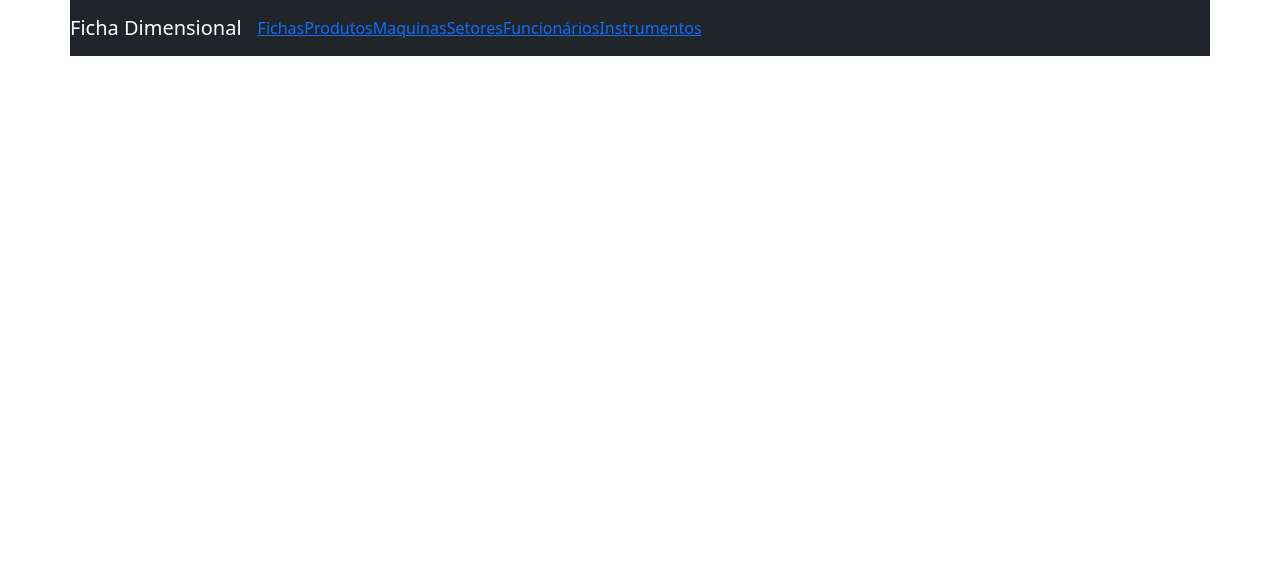
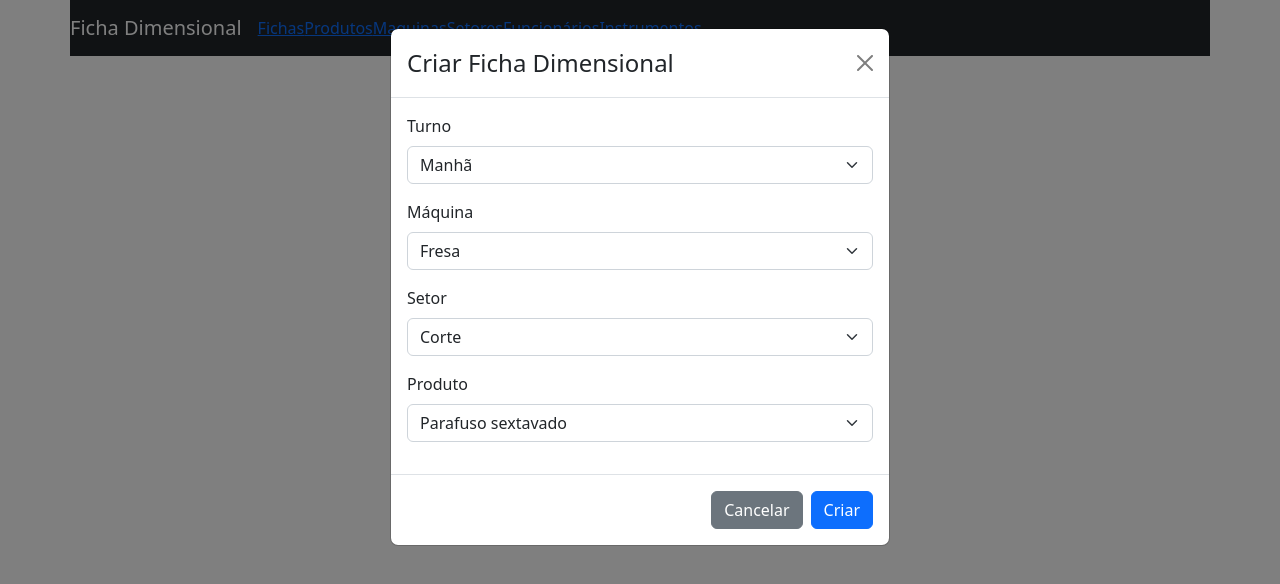
Before and after one commit to DaniloOC/ficha-dimensional-app, a React (Create React App) app: page /modal/ficha in a window 1280 px wide. Shown: the top 584 px of the page. Built offline with nearby package versions, Linux system fonts and the light colour scheme.

Commit message:
Criar modal para criar a ficha

```diff
--- a/src/App.js
+++ b/src/App.js
@@ -14,6 +14,7 @@ import Instrumento from './components/forms/Instrumento';
 import Maquina from './components/forms/Maquina';
 import Produto from './components/forms/Produto';
 import Setor from './components/forms/Setor';
+import FichaModal from './components/FichaModal';
 
 const Header = () => {
     return (
@@ -42,6 +43,7 @@ function App() {
                     </Row>
                     <Row>
                         <Routes>
+                            <Route exact path='/ficha-dimensional-app' element={<Fichas />} />
                             <Route exact path="/" element={<Fichas />} />
                             <Route exact path="/produtos" element={<Produtos />} />
                             <Route exact path="/maquinas" element={<Maquinas />} />
@@ -54,6 +56,7 @@ function App() {
                             <Route path="/forms/setor/:id?" element={<Setor />} />
                             <Route path="/forms/funcionario/:id?" element={<Funcionario />} />
                             <Route path="/forms/instrumento/:id?" element={<Instrumento />} />
+                            <Route path='/modal/ficha' element={<FichaModal />} />
                         </Routes>
                     </Row>
                 </Router>
--- /dev/null
+++ b/src/components/FichaModal.js
@@ -0,0 +1,94 @@
+import React, { useEffect, useState } from "react";
+import { useNavigate } from 'react-router-dom';
+import { Modal, Button, Form } from "react-bootstrap";
+import MaquinasService from "../service/MaquinasService";
+import SetoresService from "../service/SetoresService";
+import ProdutosService from "../service/ProdutosService";
+
+const FichaModal = () => {
+
+    const navigate = useNavigate();
+    const [show, setShow] = useState(true);
+    const [maquinasSelect, setMaquinasSelect] = useState([]);
+    const [setoresSelect, setSetoresSelect] = useState([]);
+    const [produtosSelect, setProdutosSelect] = useState([]);
+
+    const handleClose = () => {
+        setShow(false);
+        navigate('/');
+    }
+
+    const criarFicha = () => {
+        navigate('/forms/ficha');
+    }
+
+    useEffect(() => {
+        const maqs = [];
+        MaquinasService.findAll().forEach((maq) => {
+            maqs.push(<option value={maq.id}>{maq.nome}</option>);
+        });
+        setMaquinasSelect(maqs);
+
+        const setores = []
+        SetoresService.findAll().forEach((setor) => {
+            setores.push(<option value={setor.id}>{setor.nome}</option>);
+        });
+        setSetoresSelect(setores);
+
+        const produtos = []
+        ProdutosService.findAll().forEach((produto) => {
+            produtos.push(<option value={produto.id}>{produto.nome}</option>);
+        });
+        setProdutosSelect(produtos);
+    }, []);
+
+    return (
+        <>
+            <Modal show={show} onHide={handleClose}>
+                <Modal.Header closeButton>
+                    <Modal.Title>Criar Ficha Dimensional</Modal.Title>
+                </Modal.Header>
+                <Modal.Body>
+                    <Form>
+                        <Form.Group className="mb-3">
+                            <Form.Label>Turno</Form.Label>
+                            <Form.Select aria-label="Turno">
+                                <option value="MANHA">Manhã</option>
+                                <option value="TARDE">Tarde</option>
+                                <option value="NOITE">Noite</option>
+                            </Form.Select>
+                        </Form.Group>
+                        <Form.Group className="mb-3">
+                            <Form.Label>Máquina</Form.Label>
+                            <Form.Select aria-label="Máquina">
+                                {maquinasSelect}
+                            </Form.Select>
+                        </Form.Group>
+                        <Form.Group className="mb-3">
+                            <Form.Label>Setor</Form.Label>
+                            <Form.Select aria-label="Setor">
+                                {setoresSelect}
+                            </Form.Select>
+                        </Form.Group>
+                        <Form.Group className="mb-3">
+                            <Form.Label>Produto</Form.Label>
+                            <Form.Select aria-label="Produto">
+                                {produtosSelect}
+                            </Form.Select>
+                        </Form.Group>
+                    </Form>
+                </Modal.Body>
+                <Modal.Footer>
+                    <Button variant="secondary" onClick={handleClose}>
+                        Cancelar
+                    </Button>
+                    <Button variant="primary" onClick={criarFicha}>
+                        Criar
+                    </Button>
+                </Modal.Footer>
+            </Modal>
+        </>
+    );
+};
+
+export default FichaModal;
--- a/src/components/Fichas.js
+++ b/src/components/Fichas.js
@@ -10,7 +10,7 @@ const Fichas = () => {
     const navigate = useNavigate();
 
     const btnAdicionar = () => {
-        navigate('/forms/ficha');
+        navigate('/modal/ficha');
     }
 
     const header = {
```
